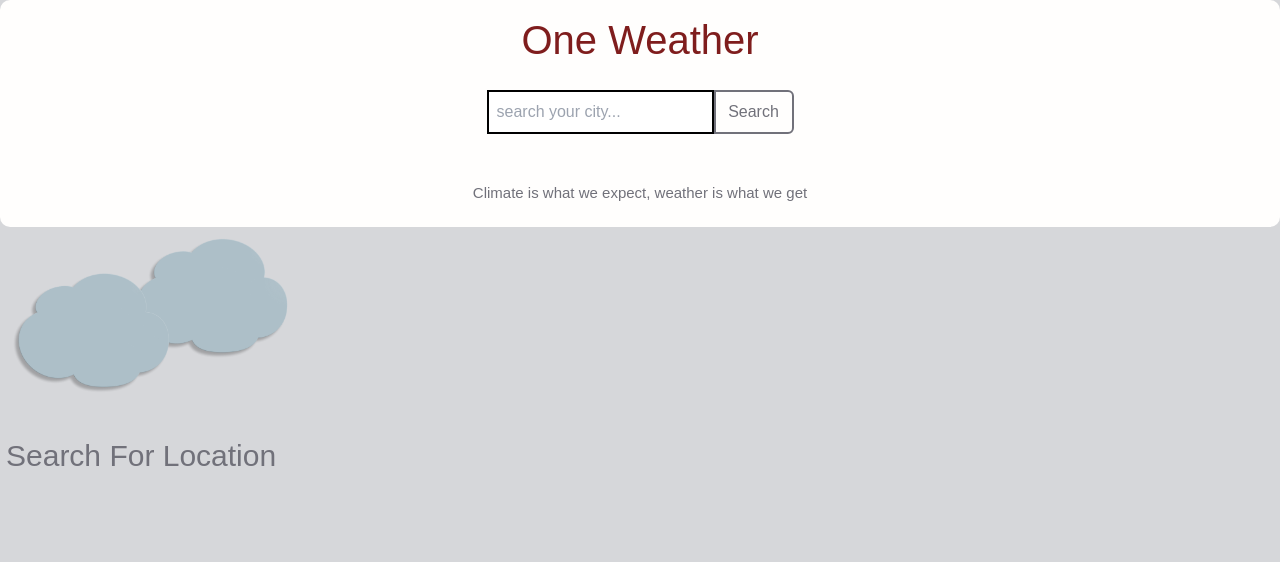
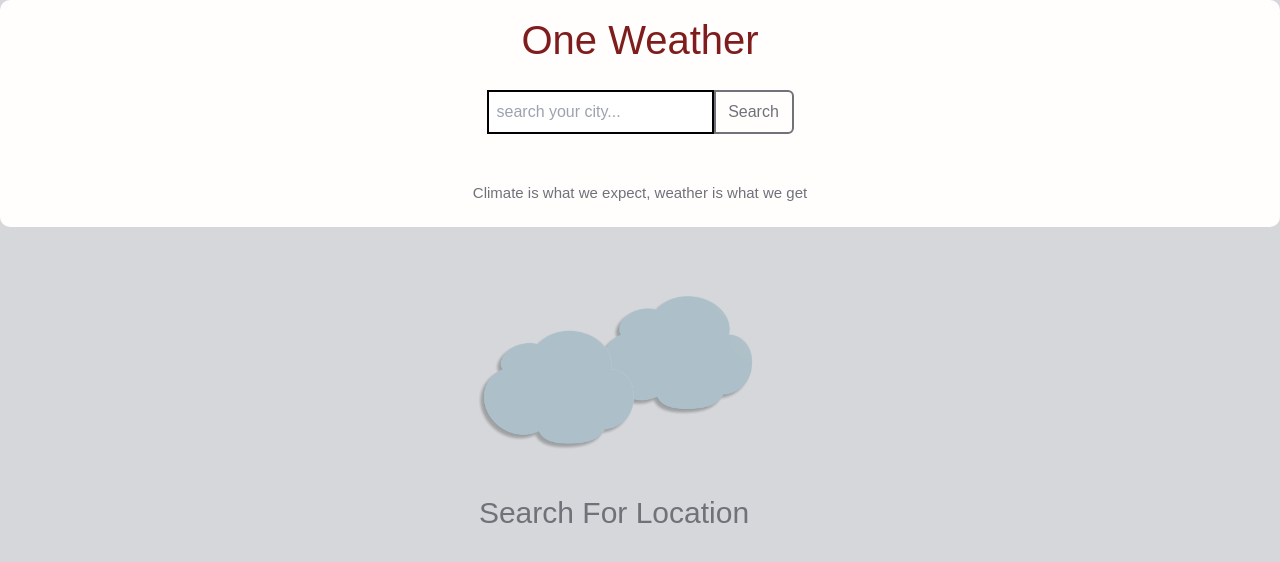
Before and after one commit to nitin343/one-Weather, a React (Create React App) app: page / in a window 1280 px wide. Shown: the top 562 px of the page. Built offline with nearby package versions, Linux system fonts and the light colour scheme.

Commit message:
Update Forecast.tsx

```diff
--- a/src/Pages/Forecast.tsx
+++ b/src/Pages/Forecast.tsx
@@ -50,7 +50,7 @@ export const ForeCast = () => {
                             </div>
                         </div>
                         :
-                        <div className='text-[30px] text-zinc-500 justify-center items-center'>
+                        <div className='text-[30px] xl:w-[95vw] xl:h-[45vh]  text-zinc-500 justify-center items-center flex flex-col justify-center items-center'>
                          <img className='h-[160px] md:h-[80px]' src={dullCloud} alt='cloud' />
                          <div className='mt-10'> Search For Location </div>
                         </div>
```
